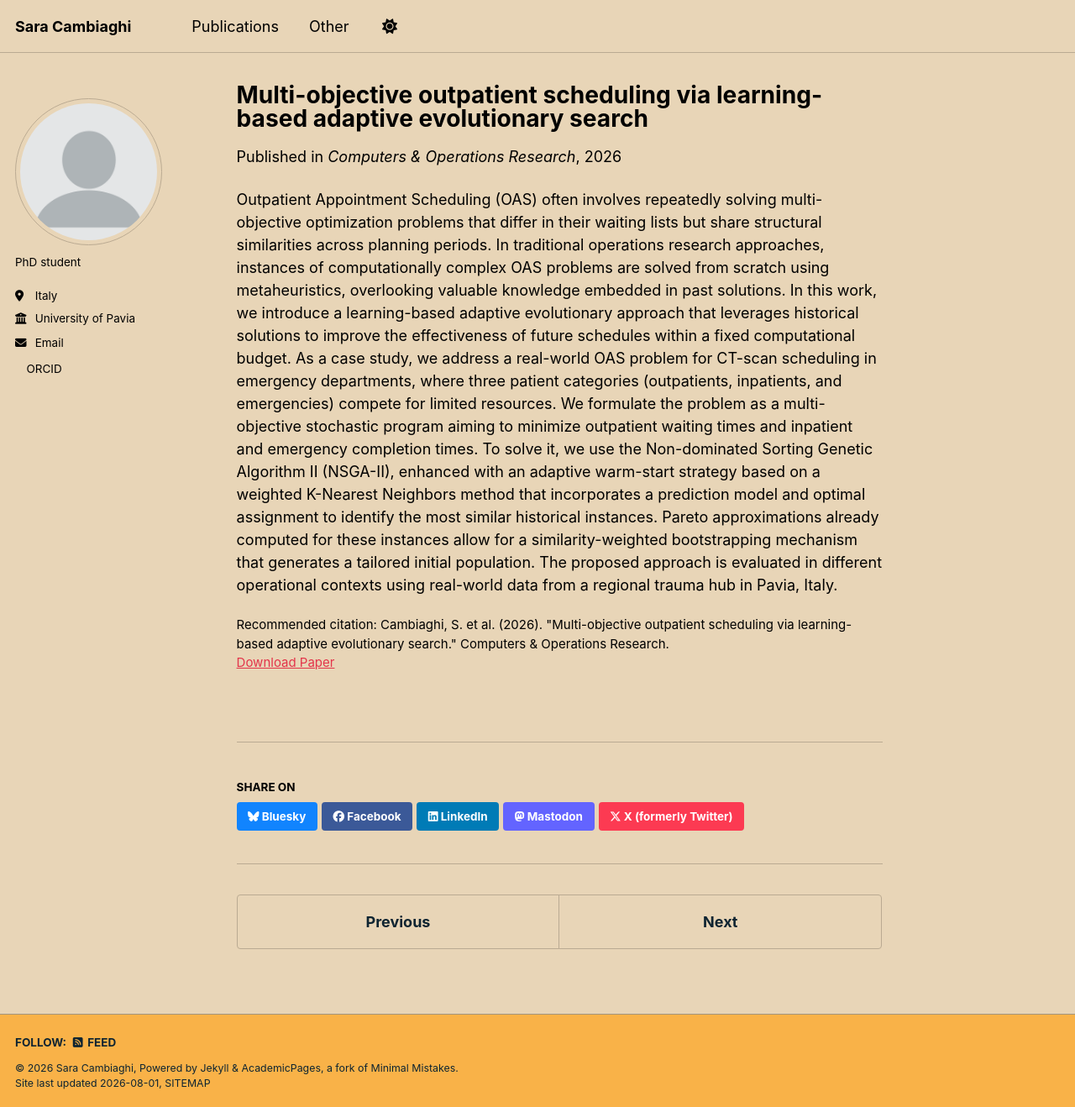
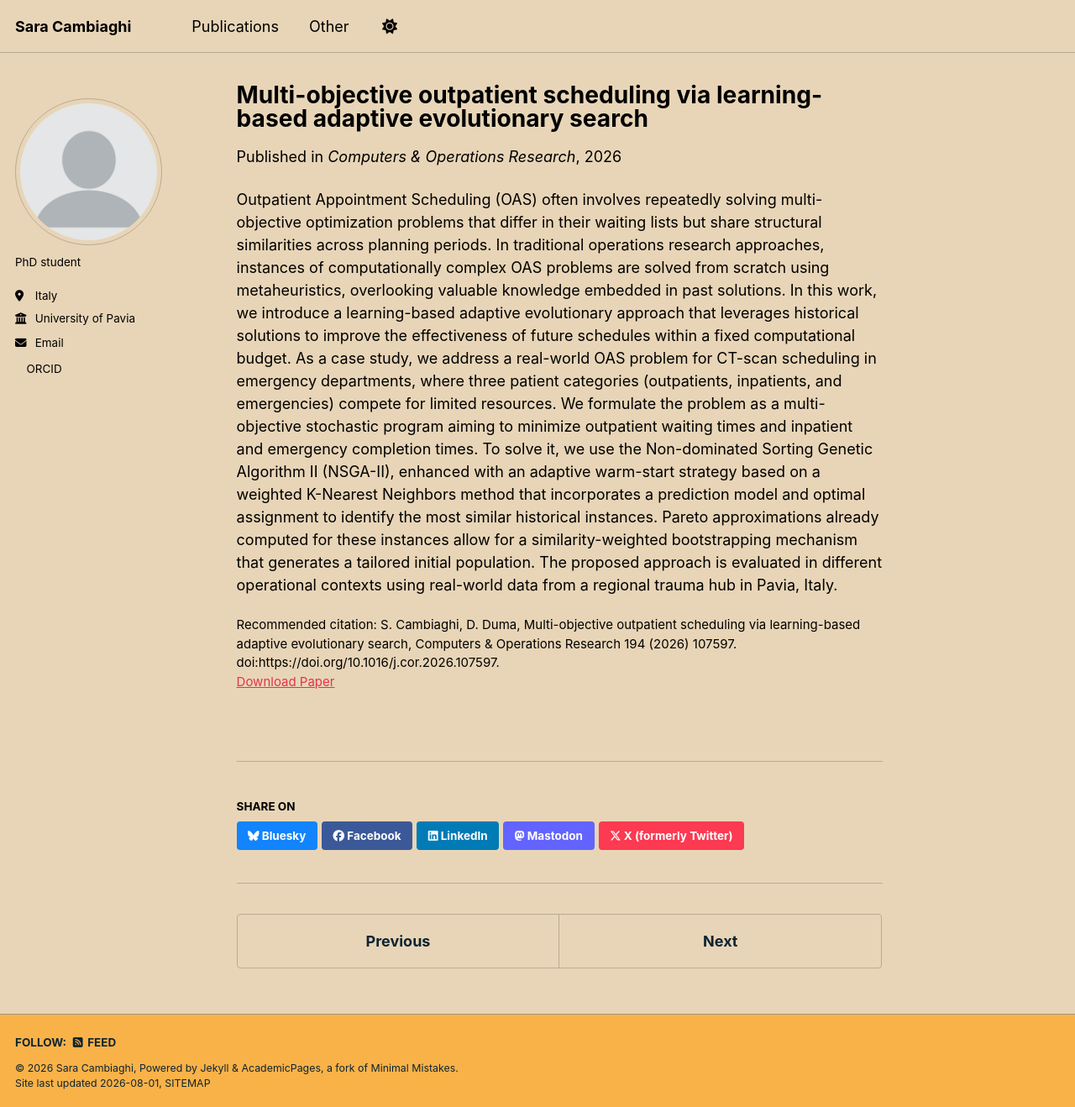
Before and after one commit to SaraCambiaghi/SaraCambiaghi.github.io, a Jekyll site: the page built from _publications/2026-01-01-multi-objective-outpatient-scheduling.md, in a window 1280 px wide and 1318 px high. Shown: the whole window at 84% size. Built offline with Jekyll 4.4.1, drawn with Linux system fonts in a browser that asks for light colours; a style sheet for code colours, icons or effects is not loaded.

Commit message:
Update 2026-01-01-multi-objective-outpatient-scheduling.md

```diff
--- a/_publications/2026-01-01-multi-objective-outpatient-scheduling.md
+++ b/_publications/2026-01-01-multi-objective-outpatient-scheduling.md
@@ -7,7 +7,7 @@ excerpt: 'A learning-based adaptive evolutionary approach for outpatient schedul
 date: 2026-01-01
 venue: 'Computers & Operations Research'
 paperurl: 'https://www.sciencedirect.com/science/article/pii/S0305054826002157'
-citation: 'Cambiaghi, S. et al. (2026). "Multi-objective outpatient scheduling via learning-based adaptive evolutionary search." Computers & Operations Research.'
+citation: 'S. Cambiaghi, D. Duma, Multi-objective outpatient scheduling via learning-based adaptive evolutionary search, Computers & Operations Research 194 (2026) 107597. doi:https://doi.org/10.1016/j.cor.2026.107597.'
 status: published
 ---
 
```
